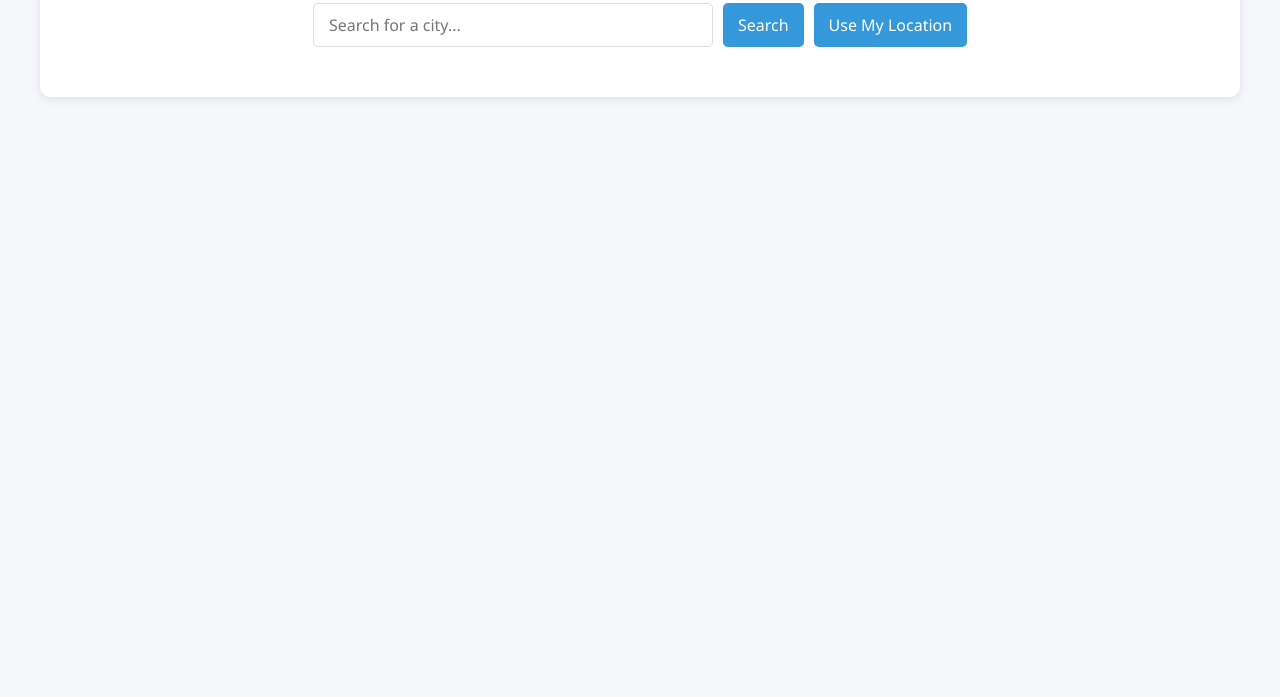
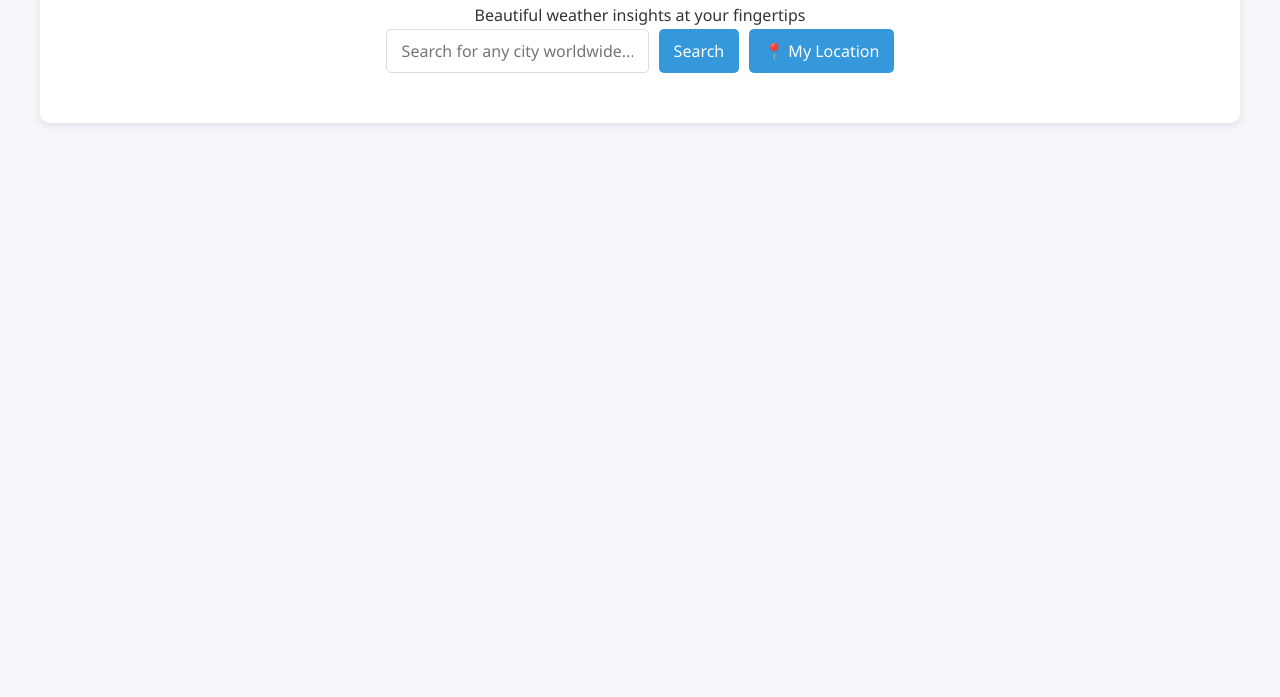
Before and after one commit to mohamed-2473/weather-dashboard, a plain HTML site: page index.html in a window 1280 px wide. Shown: the part 103-800 px from the top of the page. Drawn offline with Linux system fonts and the light colour scheme; no server answers.

Commit message:
Update index.html

```diff
--- a/index.html
+++ b/index.html
@@ -3,21 +3,27 @@
 <head>
     <meta charset="UTF-8">
     <meta name="viewport" content="width=device-width, initial-scale=1.0">
-    <title>Weather Dashboard</title>
+    <title>Enhanced Weather Dashboard</title>
     <link rel="stylesheet" href="style.css">
 </head>
 <body>
     <div class="dashboard">
         <header>
             <h1>Weather Dashboard</h1>
+            <p class="subtitle">Beautiful weather insights at your fingertips</p>
             <div class="search-container">
-                <input type="text" id="city-search" placeholder="Search for a city...">
-                <button id="search-btn">Search</button>
-                <button id="location-btn">Use My Location</button>
+                <div class="search-wrapper">
+                    <input type="text" id="city-search" class="search-input" placeholder="Search for any city worldwide...">
+                </div>
+                <button id="search-btn" class="btn btn-primary">Search</button>
+                <button id="location-btn" class="btn btn-secondary">📍 My Location</button>
             </div>
         </header>
 
-        <div class="loading" id="loading">Loading...</div>
+        <div class="loading" id="loading">
+            <div class="loading-spinner"></div>
+            <p>Fetching weather data...</p>
+        </div>
 
         <div class="current-weather" id="current-weather">
             <!-- Filled dynamically -->
```
